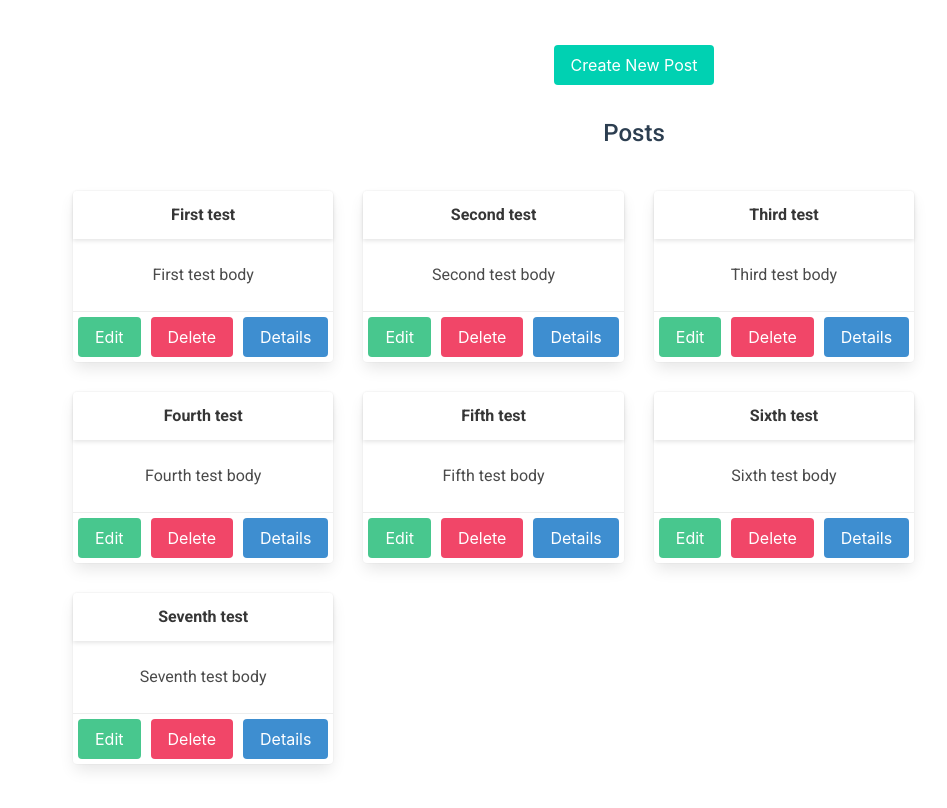
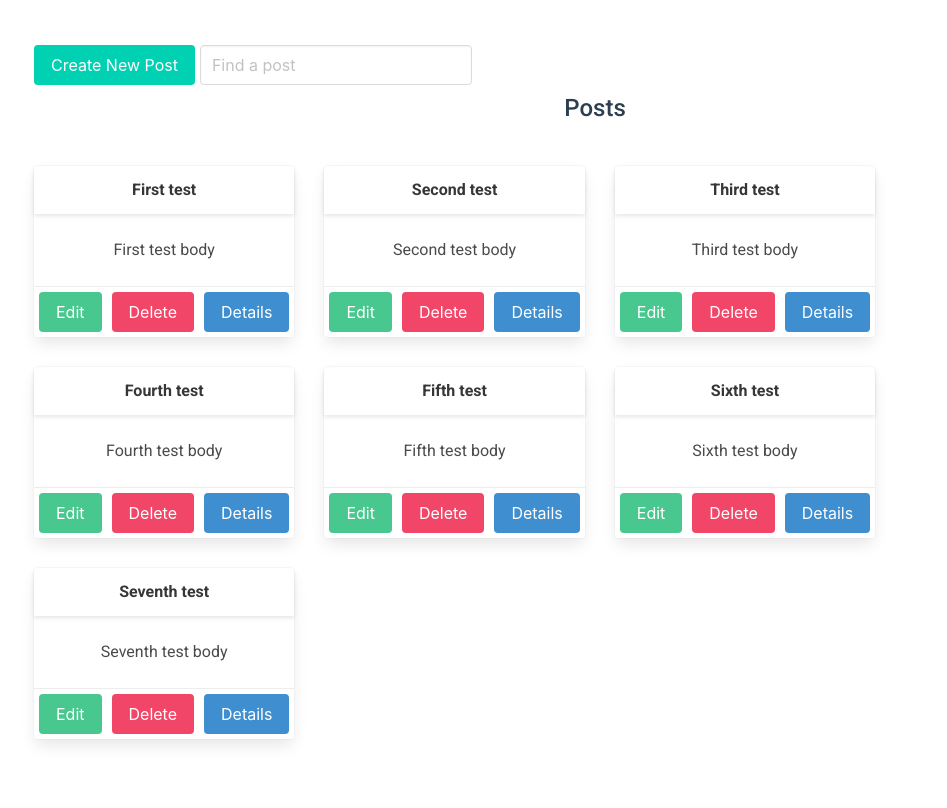
Before and after one commit to VaidasMakstutis/vue-post-task-app, a Vue app: page /#/ in a window 1280 px wide. Shown: the top 808 px of the page, without its empty margins (6-953 px from the left). Built offline with nearby package versions, Linux system fonts and the light colour scheme; data requests are answered from the project's data file.

Commit message:
Styled posts container and search element

```diff
--- a/src/views/posts.vue
+++ b/src/views/posts.vue
@@ -1,11 +1,20 @@
 <template>
-  <div>
+  <div class="container">
+    <div class="top">
       <NewPost v-if="showModal" @close="showModal = false" />
       <button class="button is-primary" @click="showModal = true">
         Create New Post
       </button>
+      <div class="level-item">
+        <div class="field has-addons">
+          <input class="input" type="text" placeholder="Find a post" />
+        </div>
+      </div>
+    </div>
+    <div class="bottom">
       <h1 class="posts-list">Posts</h1>
       <postCard v-bind:posts="posts" />
+    </div>
   </div>
 </template>
 
@@ -48,10 +57,19 @@ export default {
 </script>
 
 <style>
+.container {
+  margin: 25px 0;
+}
+.top {
+  display: flex;
+  flex-direction: row;
+  justify-content: center;
+  align-items: center;
+  margin-left: 10px;
+}
 .posts-list {
   font-size: 24px;
   font-weight: 500;
   text-align: center;
-  margin: 25px 0;
 }
 </style>
```
Lines whose indentation alone changed are shown as unchanged.
